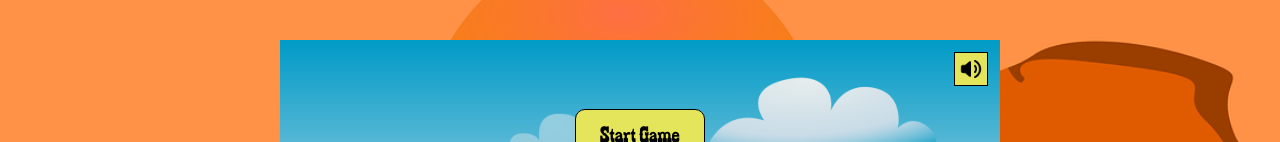
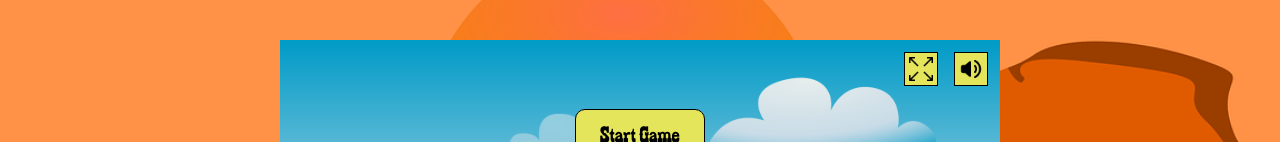
Before and after one commit to JanFromTheBlock/El_Pollo_Loco, a plain HTML site: page index.html in a window 1280 px wide. Shown: the part 195-337 px from the top of the page. Drawn offline with Linux system fonts and the light colour scheme.

Commit message:
fullscreen function

```diff
--- a/index.html
+++ b/index.html
@@ -32,7 +32,8 @@
 <h1>El pollo loco</h1>
 <canvas id="canvas" width="720px" height="480px"></canvas>
 <div class="overlay">
-    <div class="panel" id="panel1">
+    <div class="panel panel-inside" id="panel1">
+        <img id="full-screen" onclick="changeToFullscreen()" src="./img/10_other/fullscreen.png" alt="">
         <img id="mute-page" onclick="mutePage()" src="img/10_other/volume.png" alt="">
     </div>
     <button id = "start-game" onclick="startGame()">Start Game</button>
--- a/js/game.js
+++ b/js/game.js
@@ -35,7 +35,10 @@ function mutePage(){
     world.character.character_hurt_sound.muted = currentState;
     world.character.jumping_sound.muted = currentState;
     world.gameMuted = currentState;
+}
 
+function changeToFullscreen(){
+    canvas.requestFullscreen();
 }
 
 function pressMobileButtons(){
```
Also changed, not shown: img/10_other/fullscreen.png (added).
